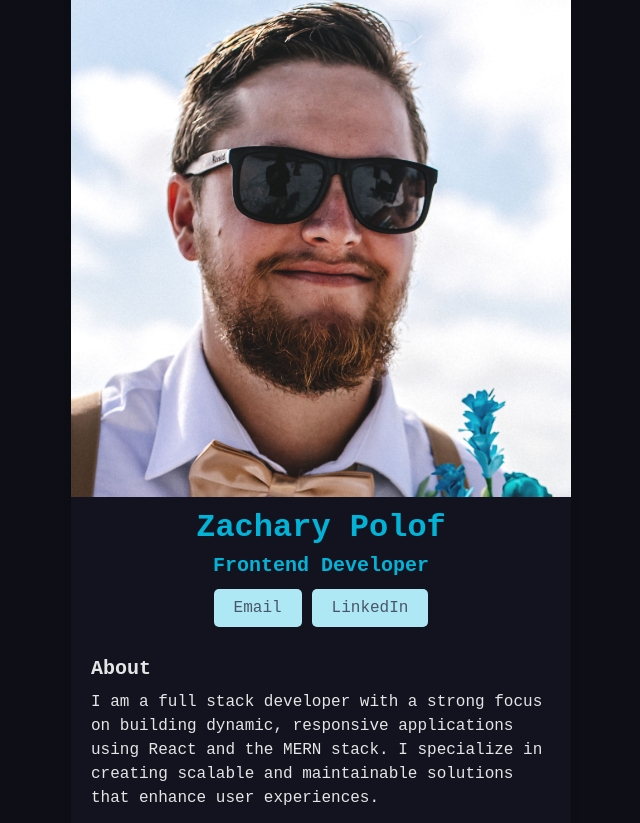
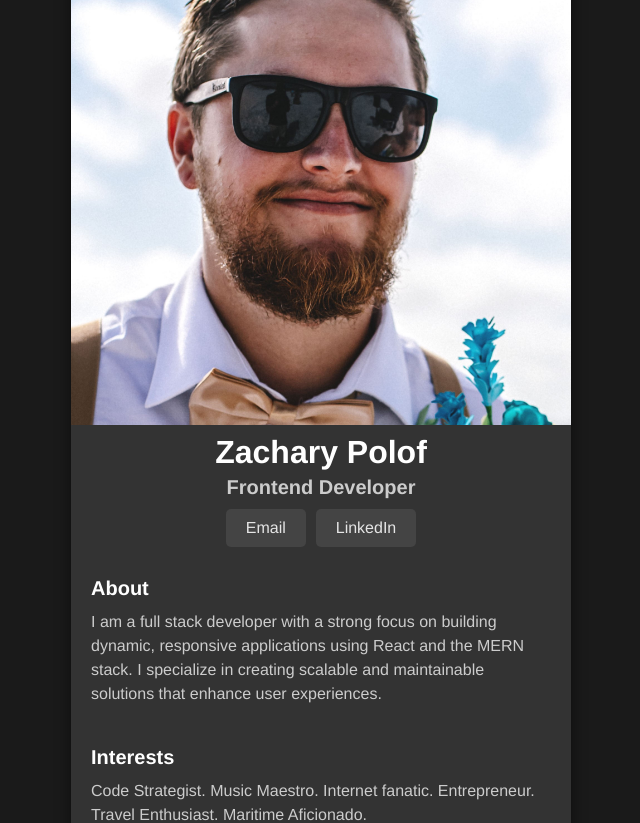
Before and after one commit to IVIonsters/business-card-ZP, a React (Vite) app in the folder digital-business/: page / in a window 1280 px wide. Shown: the top 823 px of the page, without its empty margins (319-959 px from the left). Built offline with nearby package versions, Linux system fonts and the light colour scheme.

Commit message:
Restyle
Restyle to monochrome

```diff
--- a/digital-business/src/App.css
+++ b/digital-business/src/App.css
@@ -6,16 +6,16 @@ html, body {
   display: flex;
   justify-content: center;
   align-items: center;
-  background-color: #0e0e16; /* Dark background */
+  background-color: #1a1a1a; /* Dark gray background */
 }
 
 .card {
   width: 100%;
-  max-width: 500px; /* You can adjust this for responsiveness */
-  background-color: #131320; /* Dark background */
+  max-width: 500px; /* Responsive card width */
+  background-color: #333; /* Dark background for card */
   border-radius: 10px;
   overflow: hidden;
-  box-shadow: 0 4px 8px rgba(0, 0, 0, 0.2);
+  box-shadow: 0 4px 15px rgba(0, 0, 0, 0.5); /* Deeper shadow for sleek effect */
   display: flex;
   flex-direction: column; /* Stack components vertically */
 }
--- a/digital-business/src/components/About/About.css
+++ b/digital-business/src/components/About/About.css
@@ -1,16 +1,16 @@
 .about {
   padding: 20px;
-  color: #E5E5E5;
+  color: #e5e5e5; /* Light gray text */
 }
 
 .about h3 {
   font-size: 20px;
   margin-bottom: 10px;
-  color: #E5E5E5;
+  color: #ffffff; /* White for headers */
 }
 
 .about p {
   font-size: 16px;
   line-height: 1.5;
-    color: #E5E5E5;
+  color: #cccccc; /* Lighter gray for paragraphs */
 }
--- a/digital-business/src/components/Footer/Footer.css
+++ b/digital-business/src/components/Footer/Footer.css
@@ -2,15 +2,15 @@
   padding: 20px;
   display: flex;
   justify-content: space-evenly;
-  background-color: #0e0e16; /* Footer background */
+  background-color: #333; /* Dark gray footer background */
 }
 
 .footer a {
-  color: #E5E5E5;
+  color: #e5e5e5; /* Light gray icons */
   font-size: 24px;
   transition: color 0.3s ease;
 }
 
 .footer a:hover {
-  color: #FF6B6B; /* Accent Color on hover */
+  color: #999999; /* Lighter gray on hover */
 }
--- a/digital-business/src/components/Info/Info.css
+++ b/digital-business/src/components/Info/Info.css
@@ -8,35 +8,30 @@
   object-fit: cover;
   border-top-left-radius: 10px;
   border-top-right-radius: 10px;
-  margin-top: 200px;
 }
 
 h1 {
   font-size: 2rem;
-  margin: 5px 0 5px;
-  padding: .1rem;
-  color: #00B4D8;
-
+  margin: 5px 0;
+  color: #ffffff; /* White for name */
 }
 
 h2 {
   font-size: 1.25rem;
-  padding: .1rem;
-  color: #00B4D8;
+  color: #cccccc; /* Light gray for title */
 }
 
 .btn {
   display: inline-block;
   margin: 10px 5px;
   padding: 10px 20px;
-  background-color: #ADE8F4;
-  color: #4A5568;
+  background-color: #444; /* Dark gray button */
+  color: #e5e5e5; /* Light gray text */
   text-decoration: none;
   border-radius: 5px;
+  transition: background-color 0.3s ease;
 }
 
-@media (max-width: 468px) {
-  .header-image {
-    margin-top: 400px;
-  }
+.btn:hover {
+  background-color: #555; /* Slightly lighter gray on hover */
 }
--- a/digital-business/src/components/Interests/Interests.css
+++ b/digital-business/src/components/Interests/Interests.css
@@ -1,14 +1,16 @@
 .interests {
   padding: 20px;
-  color: #E5E5E5;
+  color: #e5e5e5; /* Light gray text */
 }
 
 .interests h3 {
   font-size: 20px;
   margin-bottom: 10px;
+  color: #ffffff; /* White for headers */
 }
 
 .interests p {
   font-size: 16px;
   line-height: 1.5;
+  color: #cccccc; /* Lighter gray for paragraphs */
 }
--- a/digital-business/src/index.css
+++ b/digital-business/src/index.css
@@ -6,6 +6,7 @@
 }
 
 body {
-  font-family: 'Courier New', Courier, monospace;
-  background-color: #181826;
+  font-family: 'Helvetica Neue', Arial, sans-serif; /* Cleaner, modern font */
+  background-color: #1a1a1a; /* Dark gray */
+  color: #e5e5e5; /* Light text color */
 }
```
